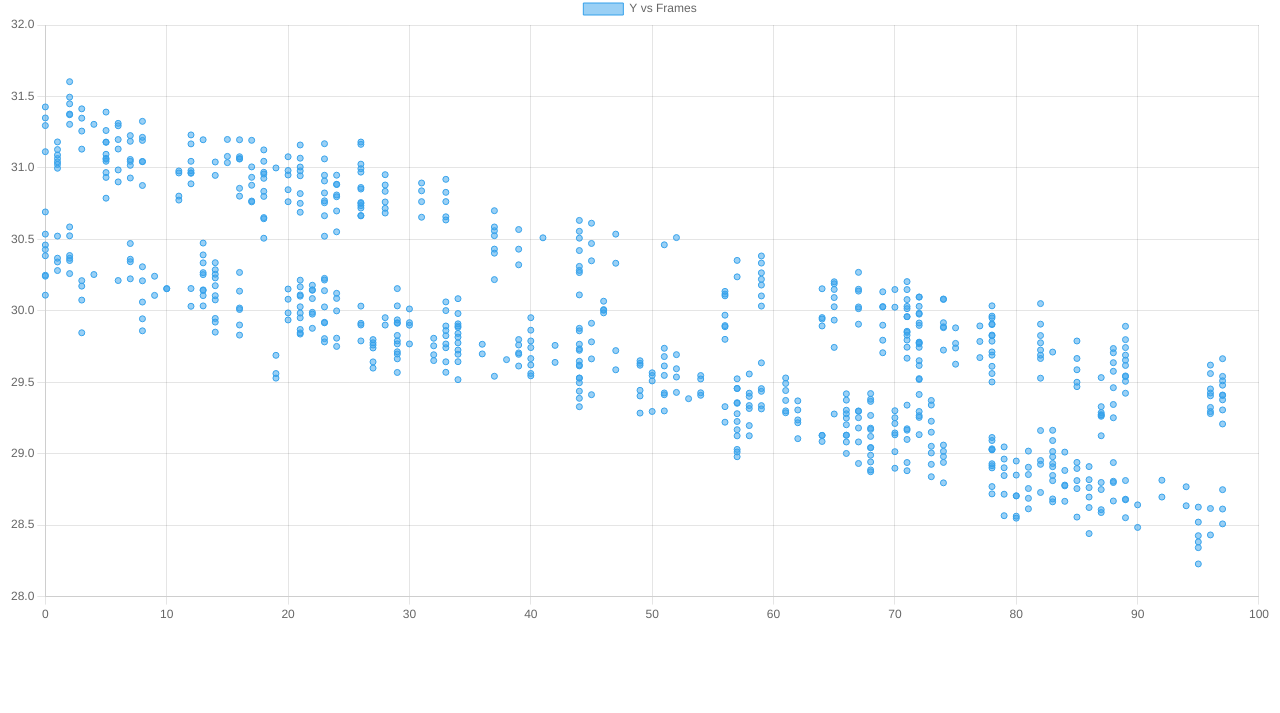
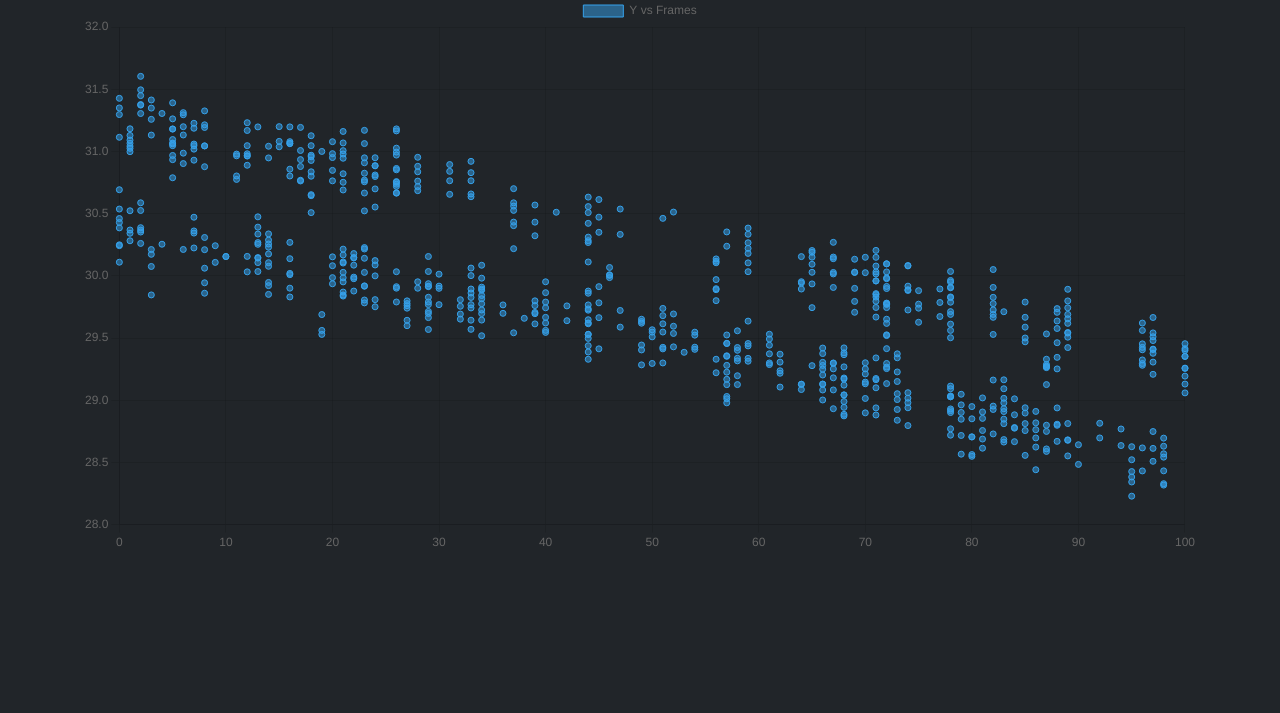
Before and after one commit to MPLEKON/RADAR-WebApp, a plain HTML site: page v1/v1_index.html in a window 1280 px wide. Shown: the part 87-800 px from the top of the page. Drawn offline with nearby package versions, Linux system fonts and the light colour scheme.

Commit message:
Dark mode toggle

```diff
--- /dev/null
+++ b/v1/theme_toggle.js
@@ -0,0 +1,26 @@
+const themeStitcher = document.getElementById("themingSwitcher");
+const isSystemThemeSetToDark = window.matchMedia("(prefers-color-scheme: dark)").matches;
+
+// set toggler position based on system theme
+if (isSystemThemeSetToDark) {
+    themeStitcher.checked = true;
+}
+
+// add listener to theme toggler
+themeStitcher.addEventListener("change", (e) => {
+    toggleTheme(e.target.checked);
+});
+
+const toggleTheme = (isChecked) => {
+    const theme = isChecked ? "dark" : "light";
+
+    document.documentElement.dataset.mdbTheme = theme;
+}
+
+// add listener to toggle theme with Shift + D
+document.addEventListener("keydown", (e) => {
+    if (e.shiftKey && e.key === "D") {
+    themeStitcher.checked = !themeStitcher.checked;
+    toggleTheme(themeStitcher.checked);
+    }
+});
--- a/v1/v1_index.html
+++ b/v1/v1_index.html
@@ -1,20 +1,28 @@
 <!DOCTYPE html>
-<html lang="en">
+<html lang="en" data-bs-theme="dark">
     <head>
         <meta charset="UTF-8">
         <title>Radar Data Web Visualization</title>
         <script src="https://cdn.jsdelivr.net/npm/chart.js"></script>
+
+        <link href="https://cdn.jsdelivr.net/npm/bootstrap@5.3.3/dist/css/bootstrap.min.css" rel="stylesheet">
+        <script src="https://cdn.jsdelivr.net/npm/bootstrap@5.3.3/dist/js/bootstrap.bundle.min.js"></script>
         <script src="https://cdnjs.cloudflare.com/ajax/libs/PapaParse/5.3.2/papaparse.min.js"></script>
-        <script src="https://cdn.jsdelivr.net/npm/bootstrap@5.3.3/dist/js/bootstrap.bundle.min.js" integrity="sha384-YvpcrYf0tY3lHB60NNkmXc5s9fDVZLESaAA55NDzOxhy9GkcIdslK1eN7N6jIeHz" crossorigin="anonymous"></script>
         <link rel="stylesheet" href="">
     </head>
+
     <body>
+
         <div class="container">
+            <div class="form-check form-switch">
+                <input class="form-check-input" type="checkbox" id="darkModeSwitch" checked>
+                <label class="form-check-label" for="darkModeSwitch">Dark Mode</label>
+            </div>
             <h1>This is a bootstrap container</h1>
-            <canvas id="myChart">
+            <canvas id="myChart"></canvas>
+        </div>
 
-            </canvas>
-        </div>
+
         <script>
             let raw_csv =`2502,1731187750.158914,12,"[-1.908358097076416, 30.460453033447266, 0.9097002148628235, -0.49622854590415955, 14.600000381469727], [-1.9617921113967896, 31.296092987060547, 1.398106575012207, -0.49622854590415955, 13.5], [-0.9847127795219421, 31.426664352416992, 2.0799620151519775, -0.49622854590415955, 14.0], [-1.9007246494293213, 30.242212295532227, 2.5808773040771484, -0.37217140197753906, 17.0], [-1.908358097076416, 30.385189056396484, 2.3253133296966553, -0.37217140197753906, 18.5], [-1.9159915447235107, 30.53652000427246, 1.9057843685150146, -0.37217140197753906, 17.700000762939453], [-1.9236249923706055, 30.691926956176758, 1.2612128257751465, -0.37217140197753906, 13.899999618530273], [-0.9808960556983948, 31.113433837890625, 4.0300116539001465, -0.37217140197753906, 13.100000381469727], [-1.9694255590438843, 31.349618911743164, 2.500764846801758, -0.37217140197753906, 13.399999618530273], [-2.8510870933532715, 30.109285354614258, 3.188608169555664, -0.24811427295207977, 14.0], [-1.908358097076416, 30.24892807006836, 3.6971824169158936, -0.24811427295207977, 15.600000381469727], [-2.8739871978759766, 30.428442001342773, 2.3732032775878906, -0.24811427295207977, 15.0]"
                 2503,1731187750.208914,11,"[-0.954179048538208, 30.368040084838867, 3.029904365539551, -0.49622854590415955, 14.199999809265137], [-0.9770793318748474, 31.090402603149414, 3.1667935848236084, -0.49622854590415955, 12.800000190734863], [-0.9808960556983948, 31.128347396850586, 3.913133144378662, -0.49622854590415955, 14.5], [-0.9847127795219421, 31.181787490844727, 4.433684349060059, -0.49622854590415955, 13.699999809265137], [-1.9007246494293213, 30.281583786010742, 2.0683186054229736, -0.37217140197753906, 13.5], [-0.954179048538208, 30.341754913330078, 3.2826898097991943, -0.37217140197753906, 15.0], [-1.9159915447235107, 30.52271842956543, 2.115361452102661, -0.37217140197753906, 14.0], [-1.9541586637496948, 30.997514724731445, 3.5960869789123535, -0.37217140197753906, 13.600000381469727], [-1.9617921113967896, 31.042020797729492, 4.218194484710693, -0.37217140197753906, 14.699999809265137], [-1.9694255590438843, 31.0654239654541, 4.8981451988220215, -0.37217140197753906, 12.899999618530273], [-0.9808960556983948, 31.024389266967773, 4.666253566741943, -0.24811427295207977, 12.800000190734863]"
@@ -113,10 +121,10 @@
                 2596,1731187754.858914,2,"[-1.7938566207885742, 28.635555267333984, 0.7582557201385498, -0.37217140197753906, 13.5], [-0.9007450342178345, 28.768552780151367, 1.540423035621643, -0.37217140197753906, 14.399999618530273]"
                 2597,1731187754.908914,6,"[-1.7862231731414795, 28.38252067565918, 2.834385395050049, -0.49622854590415955, 14.5], [-2.6907849311828613, 28.521343231201172, 1.7551630735397339, -0.49622854590415955, 15.600000381469727], [-2.702235221862793, 28.626298904418945, 2.011669397354126, -0.49622854590415955, 13.899999618530273], [-2.6793346405029297, 28.228498458862305, 3.572800636291504, -0.37217140197753906, 14.0], [-2.6907849311828613, 28.342567443847656, 3.6395657062530518, -0.37217140197753906, 15.399999618530273], [-2.702235221862793, 28.426227569580078, 3.9320902824401855, -0.37217140197753906, 14.300000190734863]"
                 2598,1731187754.958914,10,"[-1.839657187461853, 29.323686599731445, -1.7685375213623047, -0.49622854590415955, 14.100000381469727], [-1.8472906351089478, 29.4528751373291, -1.64658522605896, -0.49622854590415955, 15.399999618530273], [-1.8549240827560425, 29.560894012451172, -1.8823208808898926, -0.49622854590415955, 14.699999809265137], [-1.7938566207885742, 28.61650848388672, 1.2905107736587524, -0.37217140197753906, 13.0], [-2.7594857215881348, 29.280624389648438, -1.192061185836792, -0.37217140197753906, 16.399999618530273], [-2.7709360122680664, 29.40533447265625, -1.1152644157409668, -0.37217140197753906, 18.100000381469727], [-1.8549240827560425, 29.620155334472656, -0.18971091508865356, -0.37217140197753906, 16.399999618530273], [-3.5877132415771484, 28.43147087097168, 1.6024080514907837, -0.24811427295207977, 13.699999809265137], [-2.7594857215881348, 29.29475975036621, 0.770076334476471, -0.24811427295207977, 14.199999809265137], [-2.7709360122680664, 29.42448616027832, 0.34227925539016724, -0.24811427295207977, 14.199999809265137]"
-                2599,1731187755.008914,12,"[-1.839657187461853, 29.376968383789062, -0.008377482183277607, -0.49622854590415955, 15.100000381469727], [-2.7709360122680664, 29.41065788269043, -0.9647061228752136, -0.49622854590415955, 16.700000762939453], [-2.782386064529419, 29.54092788696289, -0.6497641205787659, -0.49622854590415955, 16.299999237060547], [-2.7938363552093506, 29.664844512939453, 0.5350143909454346, -0.49622854590415955, 13.699999809265137], [-1.7862231731414795, 28.508771896362305, 0.9226011037826538, -0.37217140197753906, 13.0], [-0.8969283103942871, 28.612709045410156, 2.0727384090423584, -0.37217140197753906, 14.100000381469727], [-1.801490068435669, 28.74824333190918, 1.0521481037139893, -0.37217140197753906, 12.899999618530273], [-1.839657187461853, 29.30631446838379, 2.0362541675567627, -0.37217140197753906, 14.899999618530273], [-1.8472906351089478, 29.40761375427246, 2.3184893131256104, -0.37217140197753906, 16.700000762939453], [-2.782386064529419, 29.479440689086914, 2.0127649307250977, -0.37217140197753906, 16.100000381469727], [-2.7938363552093506, 29.509925842285156, 3.074658155441284, -0.37217140197753906, 14.0], [-2.7709360122680664, 29.20805549621582, 3.5786826610565186, -0.24811427295207977, 12.699999809265137]"`
+                2599,1731187755.008914,12,"[-1.839657187461853, 29.376968383789062, -0.008377482183277607, -0.49622854590415955, 15.100000381469727], [-2.7709360122680664, 29.41065788269043, -0.9647061228752136, -0.49622854590415955, 16.700000762939453], [-2.782386064529419, 29.54092788696289, -0.6497641205787659, -0.49622854590415955, 16.299999237060547], [-2.7938363552093506, 29.664844512939453, 0.5350143909454346, -0.49622854590415955, 13.699999809265137], [-1.7862231731414795, 28.508771896362305, 0.9226011037826538, -0.37217140197753906, 13.0], [-0.8969283103942871, 28.612709045410156, 2.0727384090423584, -0.37217140197753906, 14.100000381469727], [-1.801490068435669, 28.74824333190918, 1.0521481037139893, -0.37217140197753906, 12.899999618530273], [-1.839657187461853, 29.30631446838379, 2.0362541675567627, -0.37217140197753906, 14.899999618530273], [-1.8472906351089478, 29.40761375427246, 2.3184893131256104, -0.37217140197753906, 16.700000762939453], [-2.782386064529419, 29.479440689086914, 2.0127649307250977, -0.37217140197753906, 16.100000381469727], [-2.7938363552093506, 29.509925842285156, 3.074658155441284, -0.37217140197753906, 14.0], [-2.7709360122680664, 29.20805549621582, 3.5786826610565186, -0.24811427295207977, 12.699999809265137]"
                 2600,1731187755.058914,7,"[-3.572446346282959, 28.317533493041992, -1.4651684761047363, -0.49622854590415955, 15.600000381469727], [-2.6907849311828613, 28.569202423095703, -0.5901679396629333, -0.49622854590415955, 17.200000762939453], [-2.702235221862793, 28.695064544677734, -0.32416102290153503, -0.49622854590415955, 15.899999618530273], [-2.667884588241577, 28.328840255737305, 0.42990243434906006, -0.37217140197753906, 13.5], [-2.6793346405029297, 28.432151794433594, 1.1071730852127075, -0.37217140197753906, 17.399999618530273], [-2.6907849311828613, 28.542173385620117, 1.3754860162734985, -0.37217140197753906, 18.600000381469727], [-2.702235221862793, 28.630111694335938, 1.956647515296936, -0.37217140197753906, 17.200000762939453]"
                 2601,1731187755.108914,0,[]
-                2602,1731187755.158914,10,"[-0.9198285937309265, 29.193523406982422, 3.6445653438568115, -0.49622854590415955, 13.0], [-1.8472906351089478, 29.35280990600586, 2.931842565536499, -0.49622854590415955, 12.800000190734863], [-2.7480356693267822, 29.058767318725586, 2.6929593086242676, -0.37217140197753906, 13.100000381469727], [-2.7594857215881348, 29.2557373046875, 1.6964068412780762, -0.37217140197753906, 16.0], [-1.8472906351089478, 29.414119720458984, 2.234419822692871, -0.37217140197753906, 16.399999618530273], [-1.8549240827560425, 29.454240798950195, 3.1364405155181885, -0.37217140197753906, 15.199999809265137], [-2.7480356693267822, 29.129690170288086, 1.7677878141403198, -0.24811427295207977, 12.800000190734863], [-2.7594857215881348, 29.258230209350586, 1.6528428792953491, -0.24811427295207977, 16.5], [-2.7709360122680664, 29.351327896118164, 2.1016666889190674, -0.24811427295207977, 17.299999237060547], [-1.8549240827560425, 29.40066146850586, 3.604259490966797, -0.24811427295207977, 15.800000190734863]"
+                2602,1731187755.158914,10,"[-0.9198285937309265, 29.193523406982422, 3.6445653438568115, -0.49622854590415955, 13.0], [-1.8472906351089478, 29.35280990600586, 2.931842565536499, -0.49622854590415955, 12.800000190734863], [-2.7480356693267822, 29.058767318725586, 2.6929593086242676, -0.37217140197753906, 13.100000381469727], [-2.7594857215881348, 29.2557373046875, 1.6964068412780762, -0.37217140197753906, 16.0], [-1.8472906351089478, 29.414119720458984, 2.234419822692871, -0.37217140197753906, 16.399999618530273], [-1.8549240827560425, 29.454240798950195, 3.1364405155181885, -0.37217140197753906, 15.199999809265137], [-2.7480356693267822, 29.129690170288086, 1.7677878141403198, -0.24811427295207977, 12.800000190734863], [-2.7594857215881348, 29.258230209350586, 1.6528428792953491, -0.24811427295207977, 16.5], [-2.7709360122680664, 29.351327896118164, 2.1016666889190674, -0.24811427295207977, 17.299999237060547], [-1.8549240827560425, 29.40066146850586, 3.604259490966797, -0.24811427295207977, 15.800000190734863]"`
 
                 const configParser ={
                     delimiter: ",",
@@ -179,7 +187,7 @@
                     }));
 
                 } catch (error) {
-                    console.warn("⚠️ JSON Parse Error:", error);
+                    console.warn("JSON Parse Error:", error);
                     return dataString;
                 }
             }
@@ -205,5 +213,26 @@
 
 
         </script>
+        <script>
+            document.addEventListener('DOMContentLoaded', (event) => {
+                const htmlElement = document.documentElement;
+                const switchElement = document.getElementById('darkModeSwitch');
+
+                // Set the default theme to dark if no setting is found in local storage
+                const currentTheme = localStorage.getItem('bsTheme') || 'dark';
+                htmlElement.setAttribute('data-bs-theme', currentTheme);
+                switchElement.checked = currentTheme === 'dark';
+
+                switchElement.addEventListener('change', function () {
+                    if (this.checked) {
+                        htmlElement.setAttribute('data-bs-theme', 'dark');
+                        localStorage.setItem('bsTheme', 'dark');
+                    } else {
+                        htmlElement.setAttribute('data-bs-theme', 'light');
+                        localStorage.setItem('bsTheme', 'light');
+                    }
+                });
+            });
+        </script>
     </body>
 </html>
```
